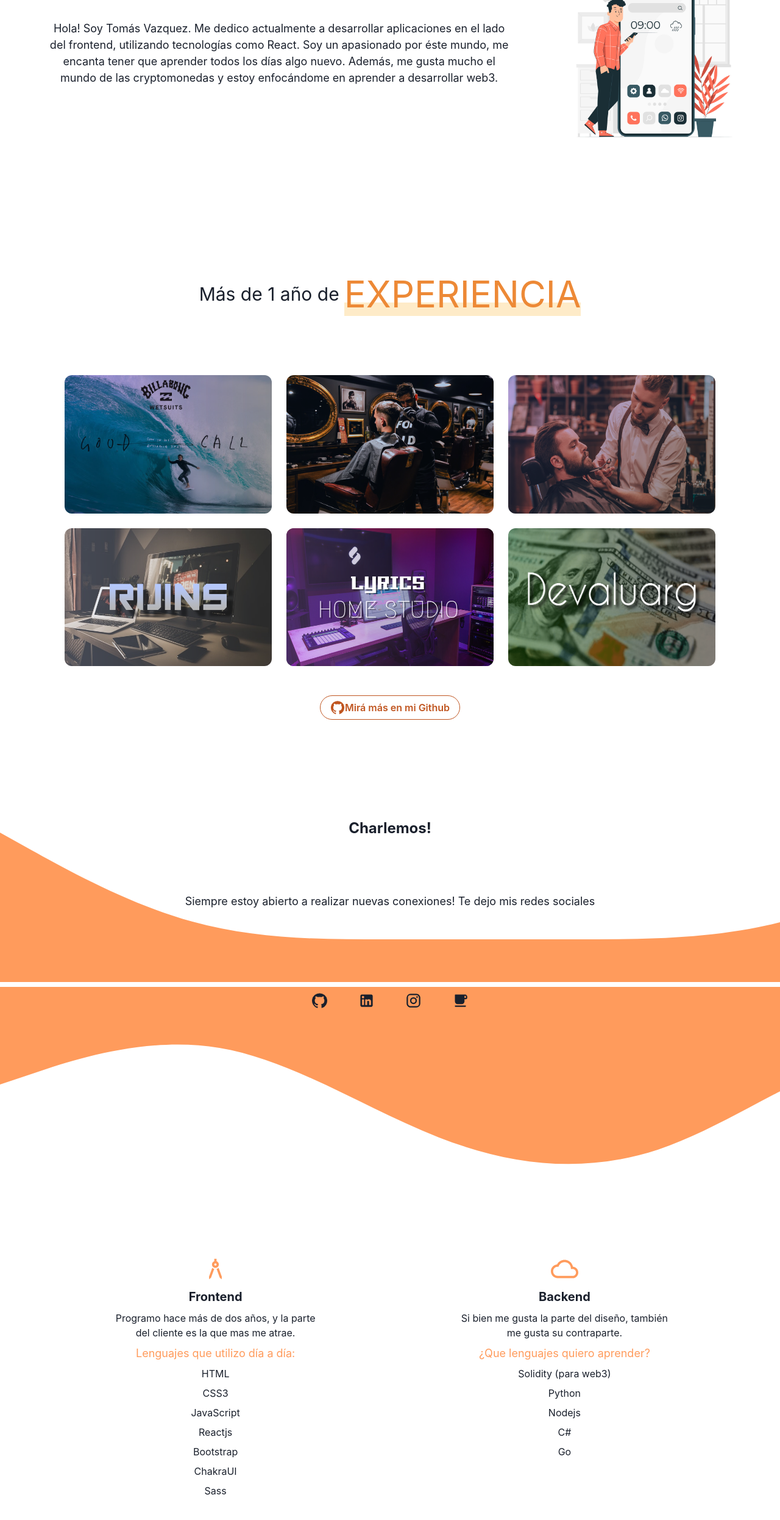
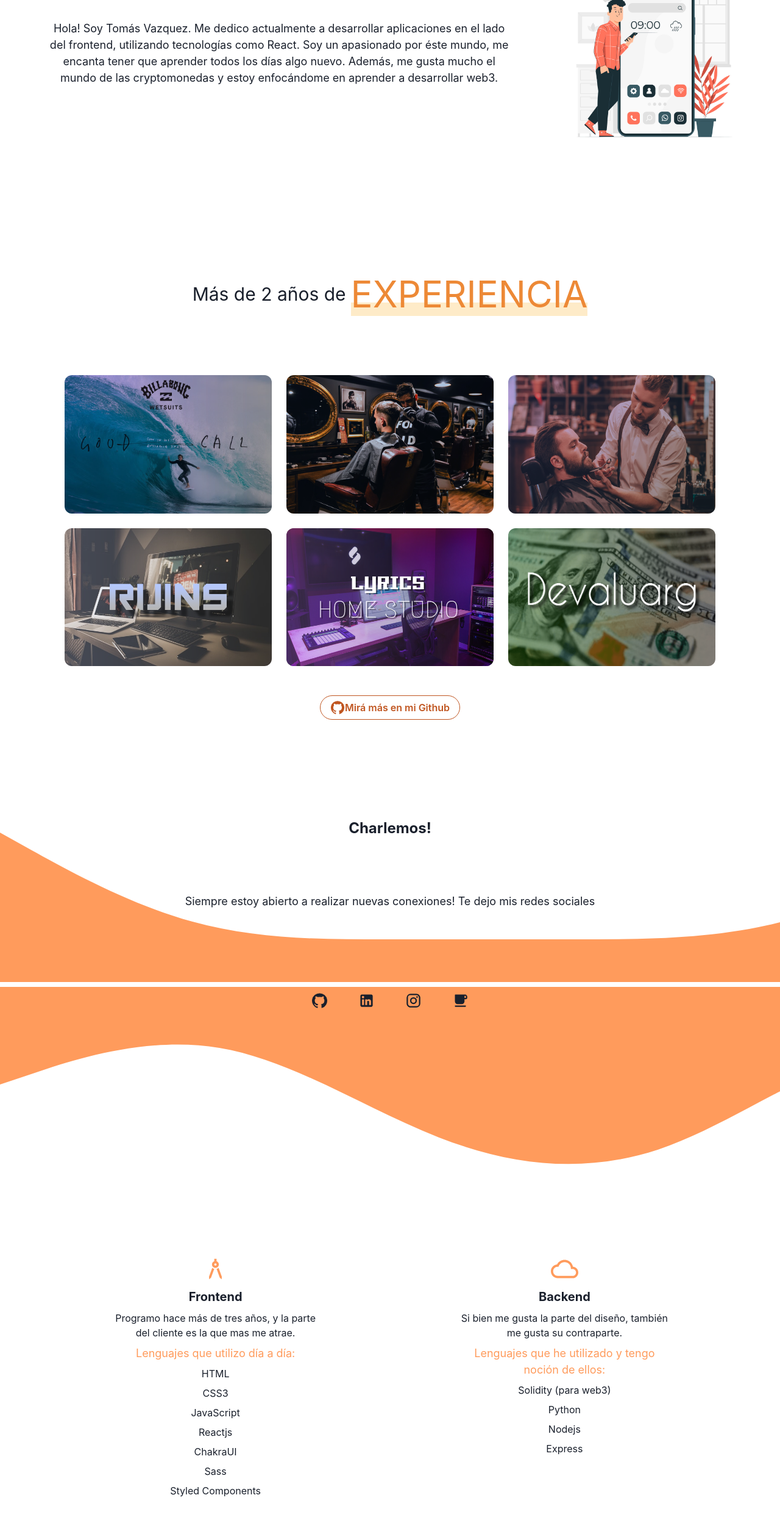
Before and after one commit to vazqueztomas/portfolio, a React (Create React App) app: page / in a window 1280 px wide. Shown: the part 724-3216 px from the top of the page at 61% size. Built offline with nearby package versions, Linux system fonts and the light colour scheme.

Commit message:
refactor styles and new texts

```diff
--- a/src/components/StacksTecno.js
+++ b/src/components/StacksTecno.js
@@ -8,17 +8,17 @@ const StacksTecno = () => {
     'CSS3',
     'JavaScript',
     'Reactjs',
-    'Bootstrap',
     'ChakraUI',
     'Sass',
+    'Styled Components',
   ];
-  let backend_techs = ['Solidity (para web3)', 'Python', 'Nodejs', 'C#', 'Go'];
+  let backend_techs = ['Solidity (para web3)', 'Python', 'Nodejs', 'Express'];
   let color = '#ff9b5c';
   return (
     <Stack
       direction={['column', 'row']}
-      justifyContent={["center","center",'space-evenly']}
-      alignItems={["center","center",'start']}
+      justifyContent={['center', 'center', 'space-evenly']}
+      alignItems={['center', 'center', 'start']}
     >
       <Stack
         direction={'column'}
@@ -26,7 +26,7 @@ const StacksTecno = () => {
         alignItems={'center'}
         justifyContent={'center'}
         p={10}
-        w={['100%','100%','33%']}
+        w={['100%', '100%', '33%']}
       >
         <ArchitectureIcon
           color={'orange'}
@@ -37,7 +37,7 @@ const StacksTecno = () => {
             Frontend
           </Text>
           <Text fontSize={'md'}>
-            Programo hace más de dos años, y la parte del cliente es la que mas
+            Programo hace más de tres años, y la parte del cliente es la que mas
             me atrae.
           </Text>
           <Text fontSize={'lg'} color={color}>
@@ -54,7 +54,7 @@ const StacksTecno = () => {
         alignItems={'center'}
         justifyContent={'center'}
         p={10}
-        w={['100%','100%','33%']}
+        w={['100%', '100%', '33%']}
       >
         <CloudQueueIcon
           color={'orange'}
@@ -69,7 +69,7 @@ const StacksTecno = () => {
             contraparte.
           </Text>
           <Text fontSize={'lg'} color={color}>
-            ¿Que lenguajes quiero aprender?
+            Lenguajes que he utilizado y tengo noción de ellos:
           </Text>
           {backend_techs.map(e => (
             <Text fontSize={'md'}>{e}</Text>
--- a/src/components/Works.js
+++ b/src/components/Works.js
@@ -1,4 +1,4 @@
-import { Text, Stack, Link, Button, WrapItem, Wrap } from '@chakra-ui/react';
+import { Text, Stack, Button, WrapItem, Wrap } from '@chakra-ui/react';
 import React from 'react';
 import TitleRemarcado from './TitleRemarcado';
 import WorkCard from './WorkCard';
@@ -22,11 +22,11 @@ const Works = props => {
         justifyContent={'center'}
         my={20}
       >
-        <Text fontSize={['20px', '20px', '30px']}>Más de 1 año de</Text>
+        <Text fontSize={['20px', '20px', '30px']}>Más de 2 años de</Text>
         <TitleRemarcado contenido="EXPERIENCIA"></TitleRemarcado>
       </Stack>
 
-      <Wrap justify={"center"} align={"center"} spacing={6}>
+      <Wrap justify={'center'} align={'center'} spacing={6}>
         <WrapItem>
           <WorkCard
             image={BillabongSVG}
@@ -65,7 +65,11 @@ const Works = props => {
         </WrapItem>
       </Wrap>
       <Stack alignItems={'center'} justifyContent={'center'} pt={10}>
-        <a href="https://github.com/vazqueztomas" target="_blank">
+        <a
+          href="https://github.com/vazqueztomas"
+          target="_blank"
+          rel="noreferrer"
+        >
           <Button
             colorScheme={'orange'}
             borderRadius={'20px 20px'}
--- a/src/index.js
+++ b/src/index.js
@@ -1,4 +1,4 @@
-import React, { StrictMode } from 'react';
+import React from 'react';
 import * as ReactDOM from 'react-dom/client';
 import App from './App';
 import reportWebVitals from './reportWebVitals';
```
Also changed, not shown: src/App.js (+9 -15 lines), src/components/Descripcion.js (+13 -9 lines), src/components/Hero.js (+6 -7 lines), src/components/Navbar.js (+17 -15 lines).
